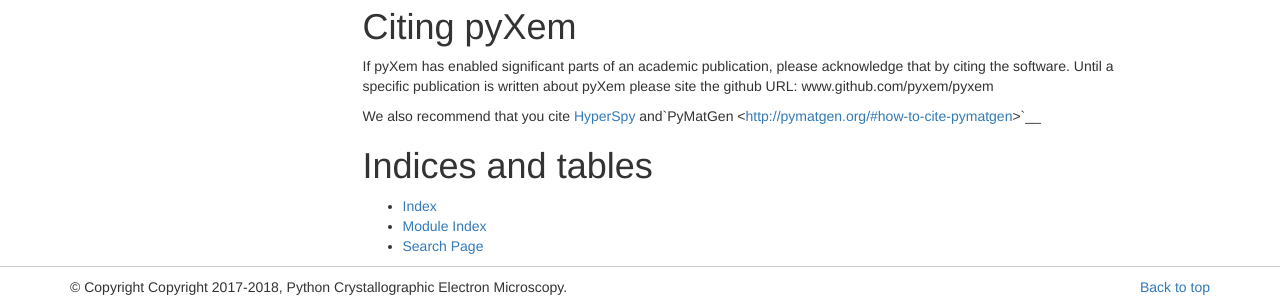
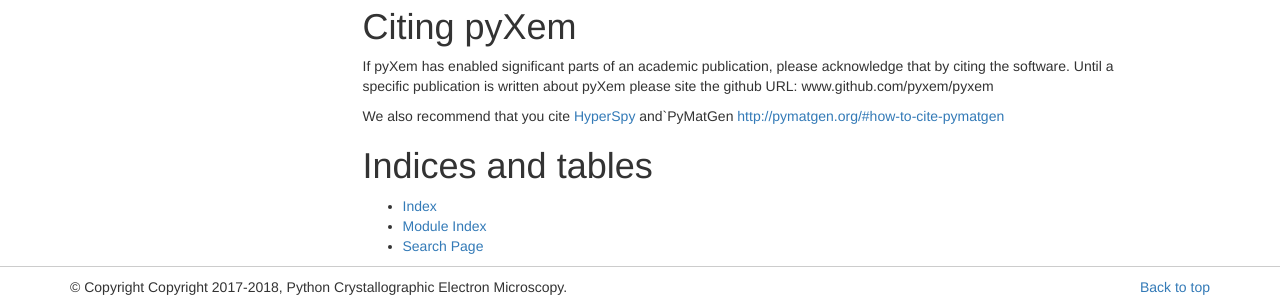
Before and after one commit to pyxem/pyxem, a Sphinx documentation site: the page built from docs/source/index.rst, in a window 1280 px wide and 900 px high, scrolled down 1390 px. Shown: the part 573-872 px from the top of the window. Built offline with Sphinx 7.4.7, drawn with Linux system fonts in a browser that asks for light colours.

Commit message:
fixing another link

```diff
--- a/docs/source/index.rst
+++ b/docs/source/index.rst
@@ -104,7 +104,7 @@
 about pyXem please site the github URL: www.github.com/pyxem/pyxem
 
 We also recommend that you cite `HyperSpy <http://hyperspy.org/hyperspy-doc/current/citing.html>`__
-and`PyMatGen <http://pymatgen.org/#how-to-cite-pymatgen>`__
+and`PyMatGen `<http://pymatgen.org/#how-to-cite-pymatgen>`__
 
 
 Indices and tables
```
